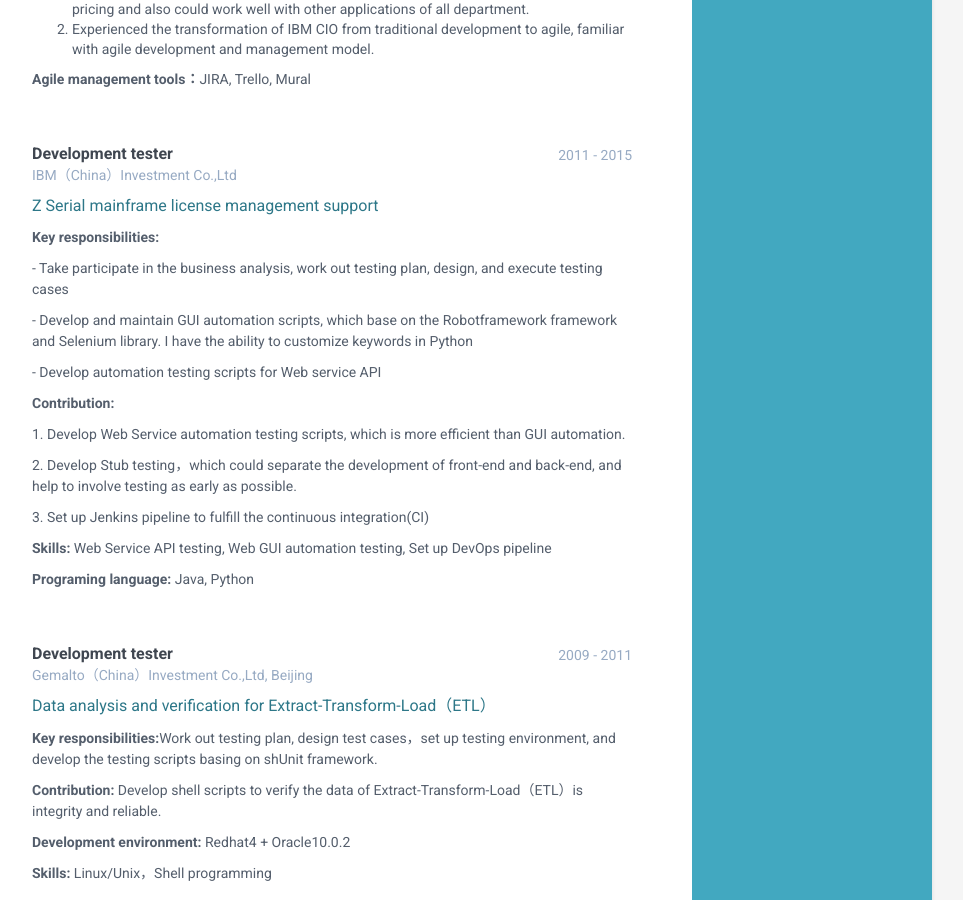
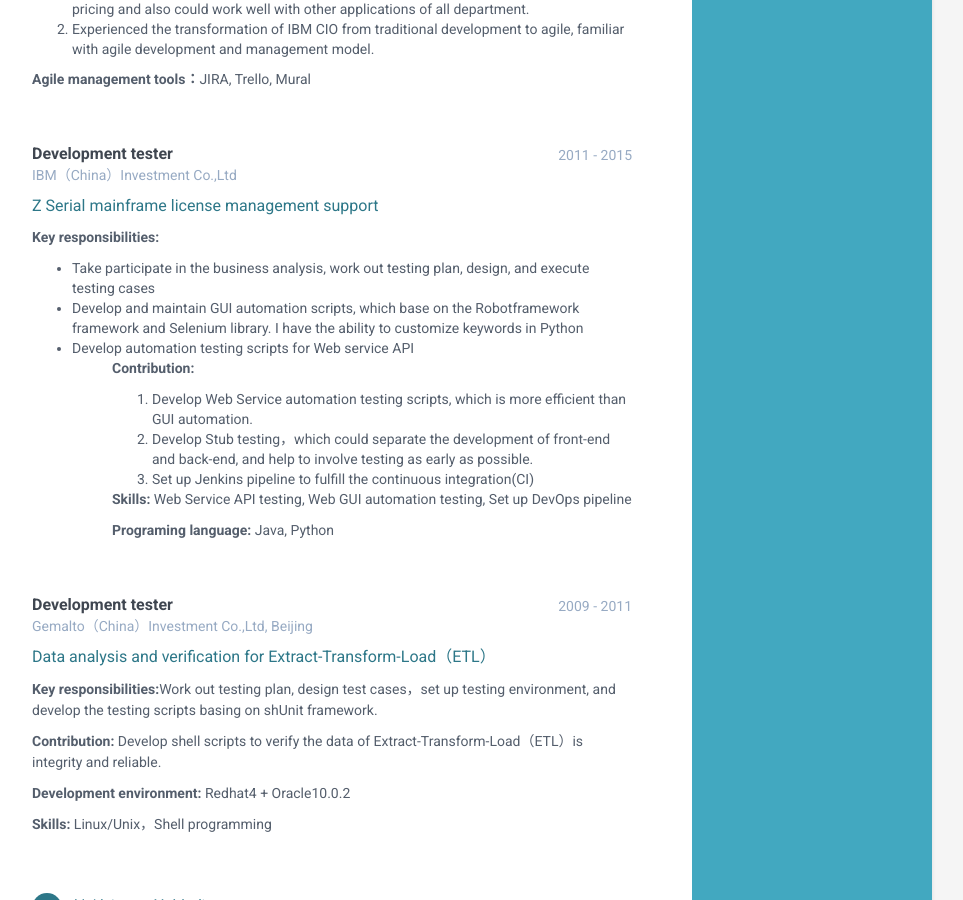
Before and after one commit to liuyang0116/LiuYangResume_EN, a Jekyll site: the page built from index.html, in a window 1280 px wide and 900 px high, scrolled down 1312 px. Shown: the whole window, without its empty margins (188-1151 px from the left). Built offline with Jekyll 4.4.1, drawn with Linux system fonts in a browser that asks for light colours.

Commit message:
Update projects.html

```diff
--- a/_includes/projects.html
+++ b/_includes/projects.html
@@ -38,13 +38,15 @@
                     <span class="project-tagline"></span>
 					<p></p>
 			   <p><b>Key responsibilities: </b></p>
-					<p>- Take participate in the business analysis, work out testing plan, design, and execute testing cases</p>
-					<p>- Develop and maintain GUI automation scripts, which base on the Robotframework framework and Selenium library. I have the ability to customize keywords in Python</p>
-					<p>- Develop automation testing scripts for Web service API</p>
+			   <ul>
+					<li>Take participate in the business analysis, work out testing plan, design, and execute testing cases</li>
+					<li>Develop and maintain GUI automation scripts, which base on the Robotframework framework and Selenium library. I have the ability to customize keywords in Python</li>
+					<li>Develop automation testing scripts for Web service API</li><ul>
 			   <p><b>Contribution: </b></p>
-					<p>1. Develop Web Service automation testing scripts, which is more efficient than GUI automation.</p>
-					<p>2. Develop Stub testing，which could separate the development of front-end and back-end, and help to involve testing as early as possible.</p>
-					<p>3. Set up Jenkins pipeline to fulfill the continuous integration(CI)</p>
+				   <ol>
+					<li>Develop Web Service automation testing scripts, which is more efficient than GUI automation.</li>
+					<li>Develop Stub testing，which could separate the development of front-end and back-end, and help to involve testing as early as possible.</li>
+					<li>Set up Jenkins pipeline to fulfill the continuous integration(CI)</li></ol>
 			   <p><b>Skills: </b>Web Service API testing, Web GUI automation testing, Set up DevOps pipeline</p>
 					<p></p>
 			   <p><b>Programing language: </b>Java, Python</p>
```
